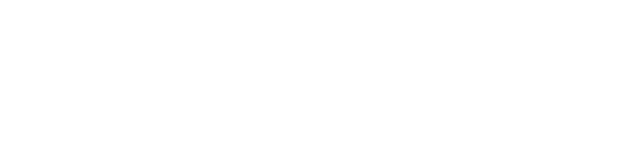
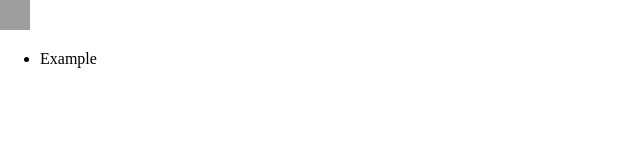
Before and after one commit to 1amsomebody/veterinar-clinics, a plain HTML site: page index.html in a window 1280 px wide. Shown: the whole page, without its empty margins (0-640 px from the left). Drawn offline with Linux system fonts and the light colour scheme; grey boxes are pictures that could not be loaded.

Commit message:
add header

```diff
--- a/index.html
+++ b/index.html
@@ -9,7 +9,18 @@
 </head>
 <body>
 
+  <header class="site-header">
+    <a href="index.html">
+      <img src="https://picsum.photos/30/30" alt="site logo">
+    </a>
+    <nav class="site-nav">
+      <ul class="nav-list">
+        <li class="nav-item">Example</li>
+      </ul>
+    </nav>
+  </header>
 
 
+<script src="js/main.js"></script>
 </body>
 </html>
```
